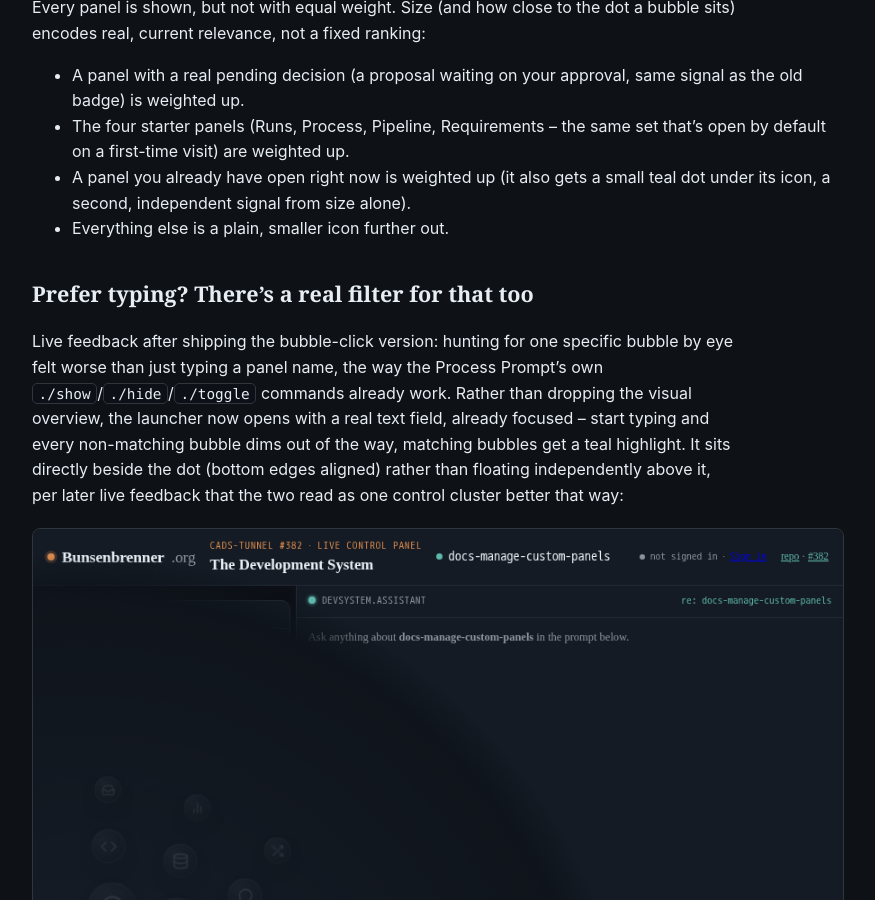
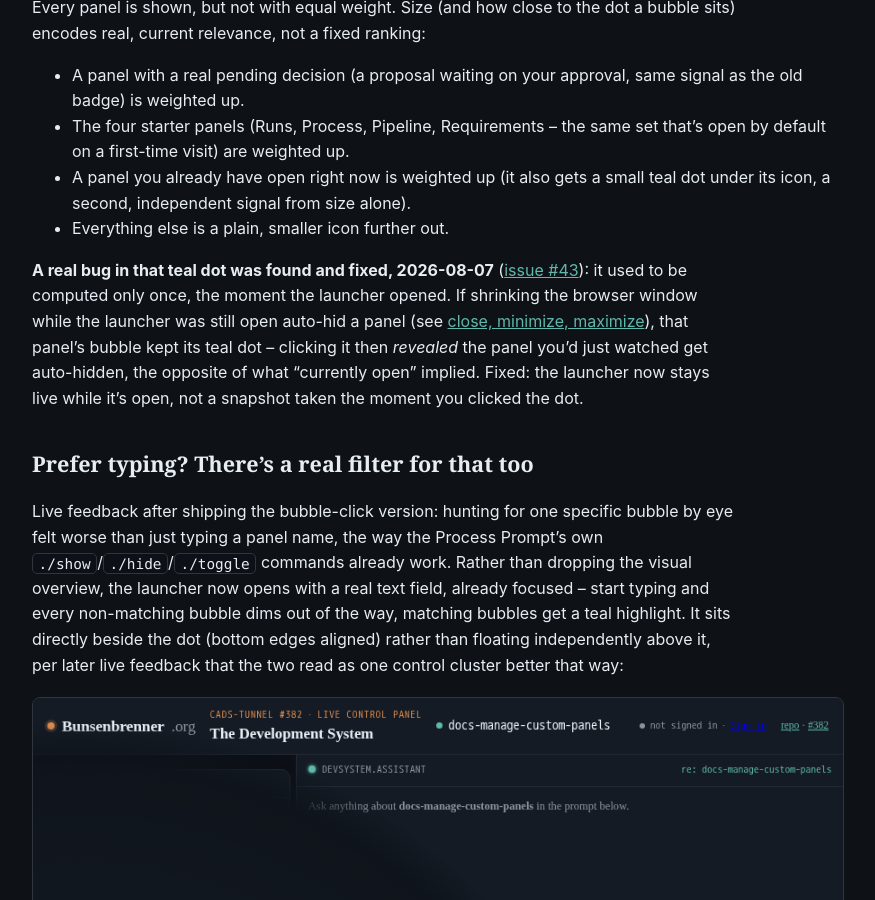
Before and after one commit to scimbe/CADS-devsystem-docs, a Jekyll site: the page built from _how-to/navigate-with-the-panel-launcher.md, in a window 1280 px wide and 900 px high, scrolled down 2712 px. Shown: the whole window, without its empty margins (322-1197 px from the left). Built offline with Jekyll 4.4.1, drawn with Linux system fonts in a browser that asks for light colours.

Commit message:
how-to: document issue #43's teal-dot desync fix
The "currently open" teal dot under a bubble's icon used to be computed
once, when the launcher opened -- stale if a viewport-fit auto-hide fired
while it stayed open. Live-confirmed the fix (CADS-devsystem@0df9e4a) is
deployed and serving before writing this.

```diff
--- a/_how-to/navigate-with-the-panel-launcher.md
+++ b/_how-to/navigate-with-the-panel-launcher.md
@@ -51,6 +51,14 @@ encodes real, current relevance, not a fixed ranking:
 - A panel you already have open right now is weighted up (it also gets a small teal dot under its
   icon, a second, independent signal from size alone).
 - Everything else is a plain, smaller icon further out.
+
+**A real bug in that teal dot was found and fixed, 2026-08-07**
+([issue #43](https://github.com/scimbe/CADS-devsystem/issues/43)): it used to be computed only once,
+the moment the launcher opened. If shrinking the browser window while the launcher was still open
+auto-hid a panel (see [close, minimize, maximize]({{ '/how-to/manage-panel-windows/' | relative_url }})),
+that panel's bubble kept its teal dot -- clicking it then *revealed* the panel you'd just watched get
+auto-hidden, the opposite of what "currently open" implied. Fixed: the launcher now stays live while
+it's open, not a snapshot taken the moment you clicked the dot.
 
 ## Prefer typing? There's a real filter for that too
 
```
